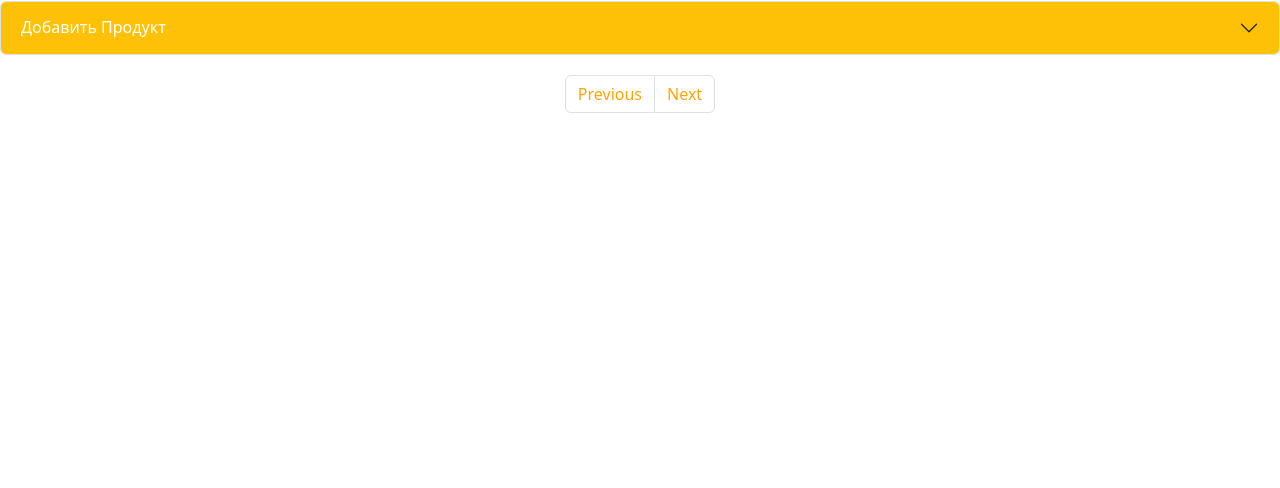
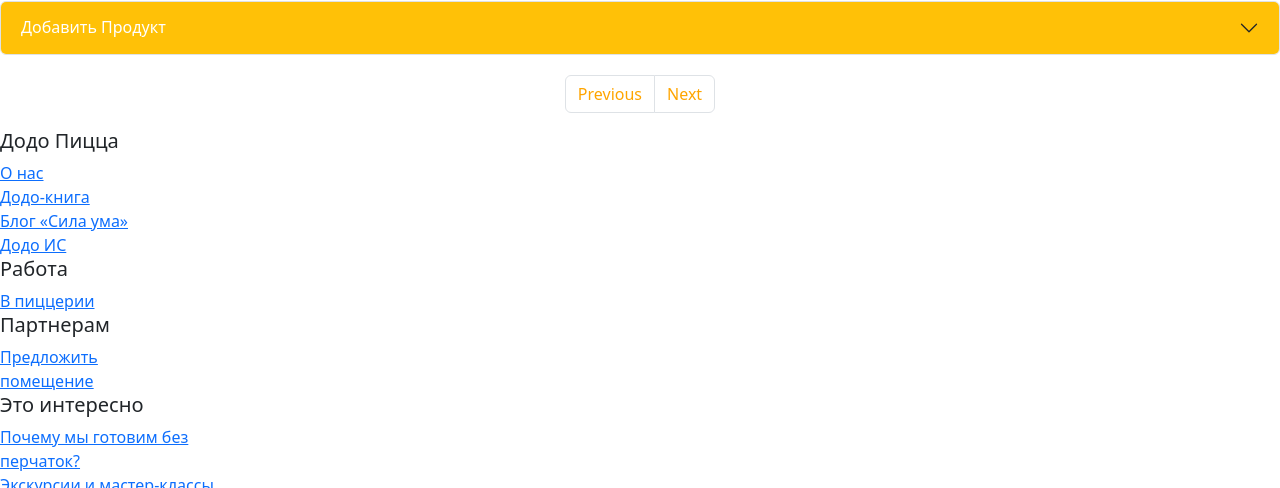
Before and after one commit to aisuluuos/grouphackathon, a plain HTML site: page index.html in a window 1280 px wide. Shown: the part 75-563 px from the top of the page. Drawn offline with nearby package versions, Linux system fonts and the light colour scheme; a web font is replaced by a local one.

Commit message:
Update index.html

```diff
--- a/index.html
+++ b/index.html
@@ -231,6 +231,66 @@
       </ul>
     </div>
     <!-- PAGINATION FINISH-->
+     <!-- FOOTER START -->
+    <footer class="footer">
+      <div class="footerInfo">
+        <div class="footer1c">
+          <h5>Додо Пицца</h5>
+          <span><a href="https://dodopizza.kg/bishkek/about">О нас</a></span>
+          <br />
+          <span><a href="https://book.dodopizza.info/">Додо-книга</a></span>
+          <br />
+          <span
+            ><a href="https://sila-uma.ru/aboutdodo">Блог «Сила ума»</a></span
+          >
+          <br />
+          <span><a href="https://dodois.com/">Додо ИС</a></span> <br />
+        </div>
+        <div class="footer2c">
+          <h5>Работа</h5>
+          <span><a href="https://job.dodopizza.kg/">В пиццерии</a></span>
+        </div>
+        <div class="footer3c">
+          <h5>Партнерам</h5>
+          <span
+            ><a href="https://www.dodoarenda.ru/"
+              >Предложить <br />
+              помещение</a
+            ></span
+          >
+        </div>
+        <div class="footer4c">
+          <h5>Это интересно</h5>
+          <span
+            ><a href="https://www.bezperchatok.ru/"
+              >Почему мы готовим без <br />
+              перчаток?</a
+            ></span
+          >
+          <br />
+          <span
+            ><a href="https://www.dodofriendly.ru/"
+              >Экскурсии и мастер-классы</a
+            ></span
+          >
+        </div>
+        <div class="footer5c">
+          <h3><a href="tel:0551550550">0(551) 550-550</a></h3>
+          <br />
+          <span><a href="feedback@dodopizza.kg">feedback@dodopizza.kg</a></span>
+          <div class="contactLogo">
+            <a href="http://facebook.com/dodopizzakg"
+              ><img src="./img1/4701482.png" alt=""
+            /></a>
+            <a href="http://instagram.com/dodopizzakg"
+              ><img src="./img1/220788.png" alt=""
+            /></a>
+          </div>
+        </div>
+        <hr />
+      </div>
+    </footer>
+    <!-- FOOTER FINISH-->
     <script
       src="https://cdn.jsdelivr.net/npm/bootstrap@5.3.3/dist/js/bootstrap.bundle.min.js"
       integrity="sha384-YvpcrYf0tY3lHB60NNkmXc5s9fDVZLESaAA55NDzOxhy9GkcIdslK1eN7N6jIeHz"
```
